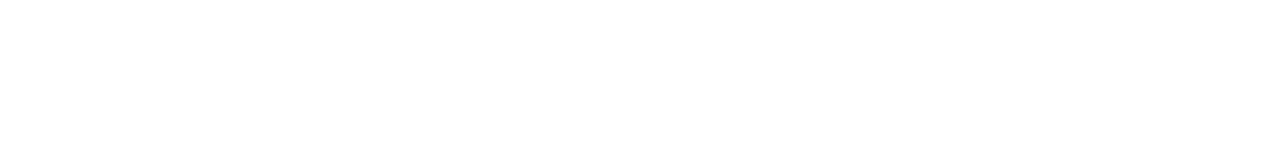
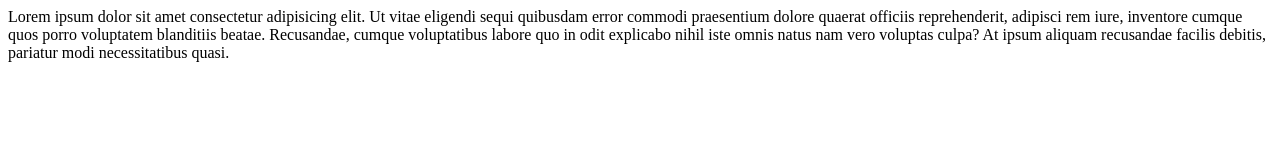
Before and after one commit to abhinavjha29/practice, a plain HTML site: page index.html in a window 1280 px wide. Drawn offline with Linux system fonts and the light colour scheme.

Commit message:
first commit

```diff
--- a/index.html
+++ b/index.html
@@ -7,6 +7,6 @@
     <title>Document</title>
 </head>
 <body>
-
+    Lorem ipsum dolor sit amet consectetur adipisicing elit. Ut vitae eligendi sequi quibusdam error commodi praesentium dolore quaerat officiis reprehenderit, adipisci rem iure, inventore cumque quos porro voluptatem blanditiis beatae. Recusandae, cumque voluptatibus labore quo in odit explicabo nihil iste omnis natus nam vero voluptas culpa? At ipsum aliquam recusandae facilis debitis, pariatur modi necessitatibus quasi.
 </body>
 </html>
```
